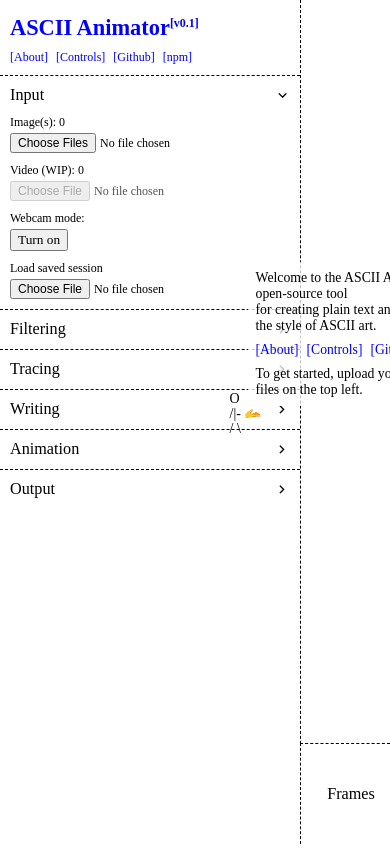
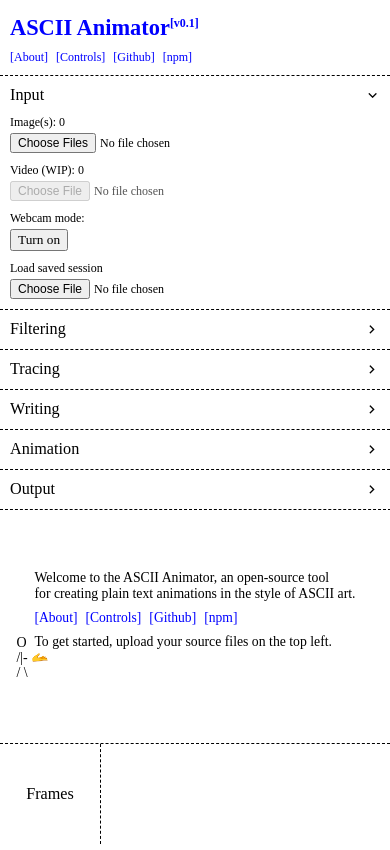
Before and after one commit to bradysheridan/ascii-animator, a Next.js app: page / in a window 390 px wide. Built offline with nearby package versions, Linux system fonts and the light colour scheme.

Commit message:
add basic mobile layout; update some copy

```diff
--- a/src/pages/about.js
+++ b/src/pages/about.js
@@ -15,9 +15,9 @@ export default function Demos() {
           This project is open-source and is being developed in tandem with the trace-ascii-image npm module.
         </p>
         <ul>
-          <li><a href="" target="blank">ASCII Animator (Github)</a></li>
-          <li><a href="" target="blank">trace-ascii-image (Github)</a></li>
-          <li><a href="" target="blank">trace-ascii-image (npm)</a></li>
+          <li><a href="https://github.com/bradysheridan/ascii-animator" target="_blank">ASCII Animator (Github)</a></li>
+          <li><a href="https://github.com/bradysheridan/trace-ascii-image" target="_blank">trace-ascii-image (Github)</a></li>
+          <li><a href="https://www.npmjs.com/package/trace-ascii-image" target="_blank">trace-ascii-image (npm)</a></li>
         </ul>
 
         <h2>
--- a/src/pages/controls.js
+++ b/src/pages/controls.js
@@ -29,7 +29,7 @@ export default function Controls() {
           <li><strong>Edge character</strong> - If tracing edges, this is the character used.</li>
           <li><strong>Edge detection algorithm</strong> - The only algorithm currently implemented is the <a href="https://en.wikipedia.org/wiki/Sobel_operator" target="_blank">Sobel</a> operator. Additional algorithms and parameter customizations are planned for v0.3.</li>
           <li><strong>Edge detection threshold</strong> - Pixels whose gradient magnitude surpasses this threshold are assigned the specified edge character. Gradient magnitude measures how much a pixel differs from the ones around it and results in a value between 1 and 355.</li>
-          <li><strong>Shading ramp (dark to light)</strong> - The array of characters used when assigning source image pixels their text equivalents. This calculation is based on a pixel's perceived lightness and results in a value between 0 and 100. That value is then linearly remapped to the length of the shading ramp array and used to access the correct character. Shading algorithms and parameter customization will be expanded in v0.3.</li>
+          <li><strong>Shading ramp (dark to light)</strong> - The array of characters used when assigning source image pixels their text equivalents. This calculation is based on a pixel's perceived lightness and results in a value between 0 and 100. That value is then linearly remapped to the length of the shading ramp array and used to access the corresponding character. Shading algorithms and parameter customization will be expanded in v0.3.</li>
         </ul>
 
         <h2>
--- a/src/pages/index.js
+++ b/src/pages/index.js
@@ -6,8 +6,8 @@ import Nav from '@/components/Nav';
 
 const EmptyState = () => (
   <div className="relative w-full">
-    <div style={{ display: 'flex', flexDirection: 'column', justifyContent: 'center', position: 'relative', alignItems: 'center', margin: '0 auto', width: 'calc(100vw - 500px)', height: 'calc(100vh - 200px)', fontSize: '0.85rem', maxWidth: 400 }}>
-      <div className="relative p-2 bg-[rgba(255,255,255,0.75)]">
+    <div className="empty-state">
+      <div className="relative">
         <p>
           Welcome to the ASCII Animator, an open-source tool <br />for creating plain text animations in the style of ASCII art.
         </p>
--- a/src/styles/main.css
+++ b/src/styles/main.css
@@ -350,6 +350,19 @@ span, small, em, strong, input {
   margin: 0;
 }
 
+.empty-state {
+  display: flex;
+  flex-direction: column;
+  justify-content: center;
+  position: relative;
+  align-items: center;
+  margin: 0 auto;
+  width: calc(100vw - 500px);
+  height: calc(100vh - 200px);
+  font-size: 0.85rem;
+  max-width: 400;
+}
+
 .frame {
   display: none;
 }
@@ -468,3 +481,51 @@ span, small, em, strong, input {
   margin-bottom: var(--frame-timeline-height);
   padding: 12px;
 }
+
+/* mobile */
+@media screen and (max-width: 900px) {
+  .controls-wrap {
+    position: relative;
+    top: initial;
+    left: initial;
+    bottom: initial;
+    width: 100%;
+    border-bottom: 1px dashed black;
+    padding-bottom: 0;
+  }
+
+  .content {
+    flex-direction: column-reverse;
+    align-items: center;
+    width: 100%;
+    margin-left: 0;
+    padding: 0;
+  }
+  .content > div {
+    padding: 20px;
+    margin: 0;
+    border: 0;
+    box-shadow: none;
+  }
+
+  .canvas-title {
+    border: 0;
+  }
+
+  .canvas-ascii {
+    width: calc(100% - 40px);
+    margin-top: 20px;
+  }
+
+  .empty-state {
+    height: auto;
+    margin-top: 40px;
+    margin-bottom: 80px;
+    width: 100%;
+  }
+
+  .frame-timeline-wrap {
+    left: 0;
+    border-left: 0;
+  }
+}
```
